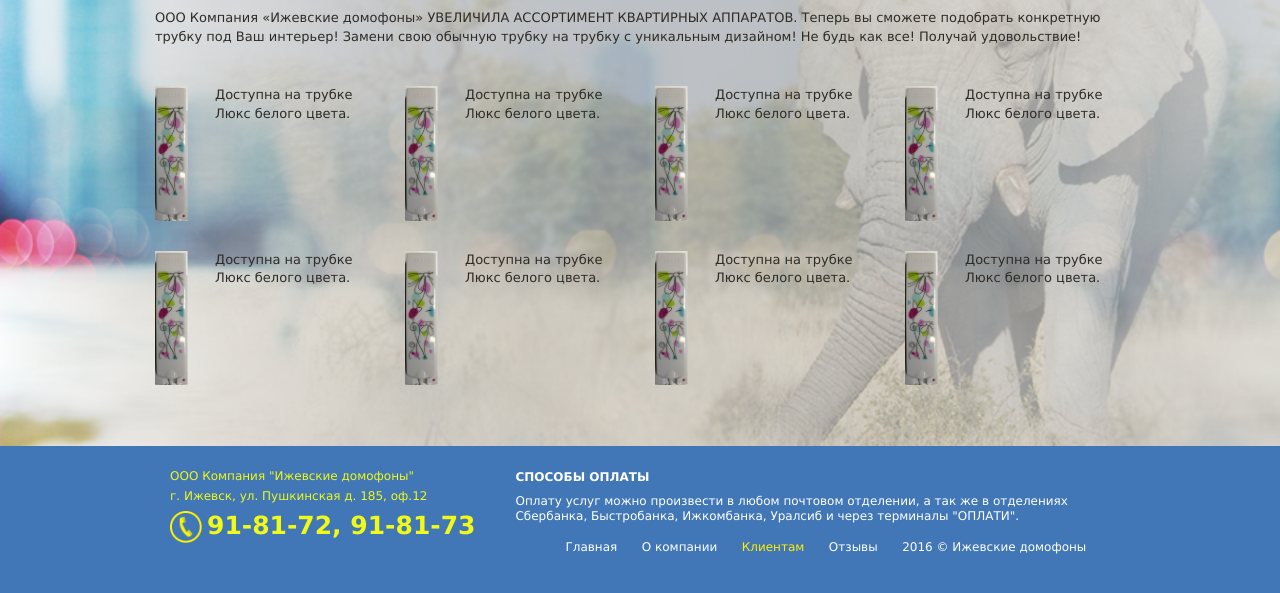
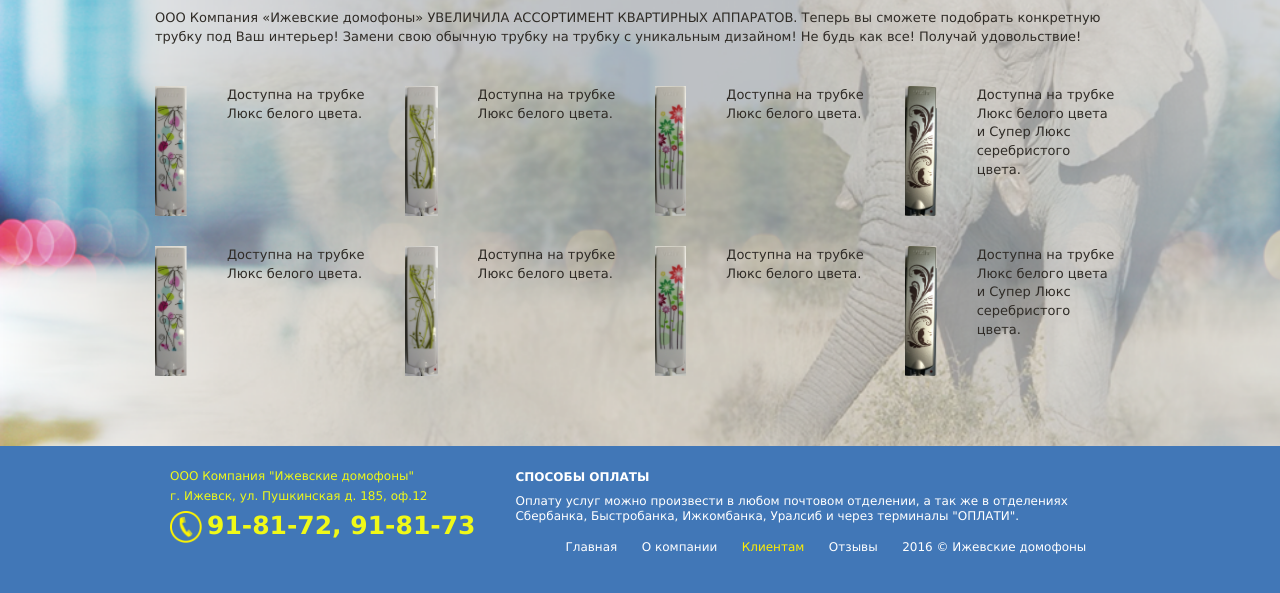
Before and after one commit to localhostech/localhostech.github.io, a website: page untitled/design.html in a window 1280 px wide. Shown: the part 219-812 px from the top of the page. Drawn offline with nearby package versions, Linux system fonts and the light colour scheme.

Commit message:
Yet another changing

```diff
--- a/untitled/css/style.css
+++ b/untitled/css/style.css
@@ -569,13 +569,15 @@ form {
     margin-left: 120px;
 }
 .image {
-    width: 20px;
+    width: auto;
     float: left;
     margin-right: 40px;
+    height: 130px;
 }
 
 .image > img {
-    width: 165%;
+    width: auto;
+    height: 130px;
 }
 
 .self-design {
--- a/untitled/design.html
+++ b/untitled/design.html
@@ -53,9 +53,22 @@
                         Люкс белого цвета.</p>
                 </div>
                 <div class="col-md-3 self-design">
-                    <div class="image"><img src="img/domofon.png" alt=""></div>
+                    <div class="image"><img src="img/domofon2.png" alt=""></div>
                     <p>Доступна на трубке<br>
                         Люкс белого цвета.</p>
+                </div>
+                <div class="col-md-3 self-design">
+                    <div class="image"><img src="img/domofon3.png" alt=""></div>
+                    <p>Доступна на трубке<br>
+                        Люкс белого цвета.</p>
+                </div>
+                <div class="col-md-3 self-design">
+                    <div class="image"><img src="img/domofon4.png" alt=""></div>
+                    <p>Доступна на трубке<br>
+                        Люкс белого цвета<br>
+                        и Супер Люкс<br>
+                        серебристого<br>
+                        цвета.</p>
                 </div>
                 <div class="col-md-3 self-design">
                     <div class="image"><img src="img/domofon.png" alt=""></div>
@@ -63,29 +76,22 @@
                         Люкс белого цвета.</p>
                 </div>
                 <div class="col-md-3 self-design">
-                    <div class="image"><img src="img/domofon.png" alt=""></div>
+                    <div class="image"><img src="img/domofon2.png" alt=""></div>
                     <p>Доступна на трубке<br>
                         Люкс белого цвета.</p>
                 </div>
                 <div class="col-md-3 self-design">
-                    <div class="image"><img src="img/domofon.png" alt=""></div>
+                    <div class="image"><img src="img/domofon3.png" alt=""></div>
                     <p>Доступна на трубке<br>
                         Люкс белого цвета.</p>
                 </div>
                 <div class="col-md-3 self-design">
-                    <div class="image"><img src="img/domofon.png" alt=""></div>
+                    <div class="image"><img src="img/domofon4.png" alt=""></div>
                     <p>Доступна на трубке<br>
-                        Люкс белого цвета.</p>
-                </div>
-                <div class="col-md-3 self-design">
-                    <div class="image"><img src="img/domofon.png" alt=""></div>
-                    <p>Доступна на трубке<br>
-                        Люкс белого цвета.</p>
-                </div>
-                <div class="col-md-3 self-design">
-                    <div class="image"><img src="img/domofon.png" alt=""></div>
-                    <p>Доступна на трубке<br>
-                        Люкс белого цвета.</p>
+                        Люкс белого цвета<br>
+                        и Супер Люкс<br>
+                        серебристого<br>
+                        цвета.</p>
                 </div>
             </div>
         </div>
```
Also changed, not shown: untitled/img/domofon2.png (added), untitled/img/domofon3.png (added), untitled/img/domofon4.png (added).
